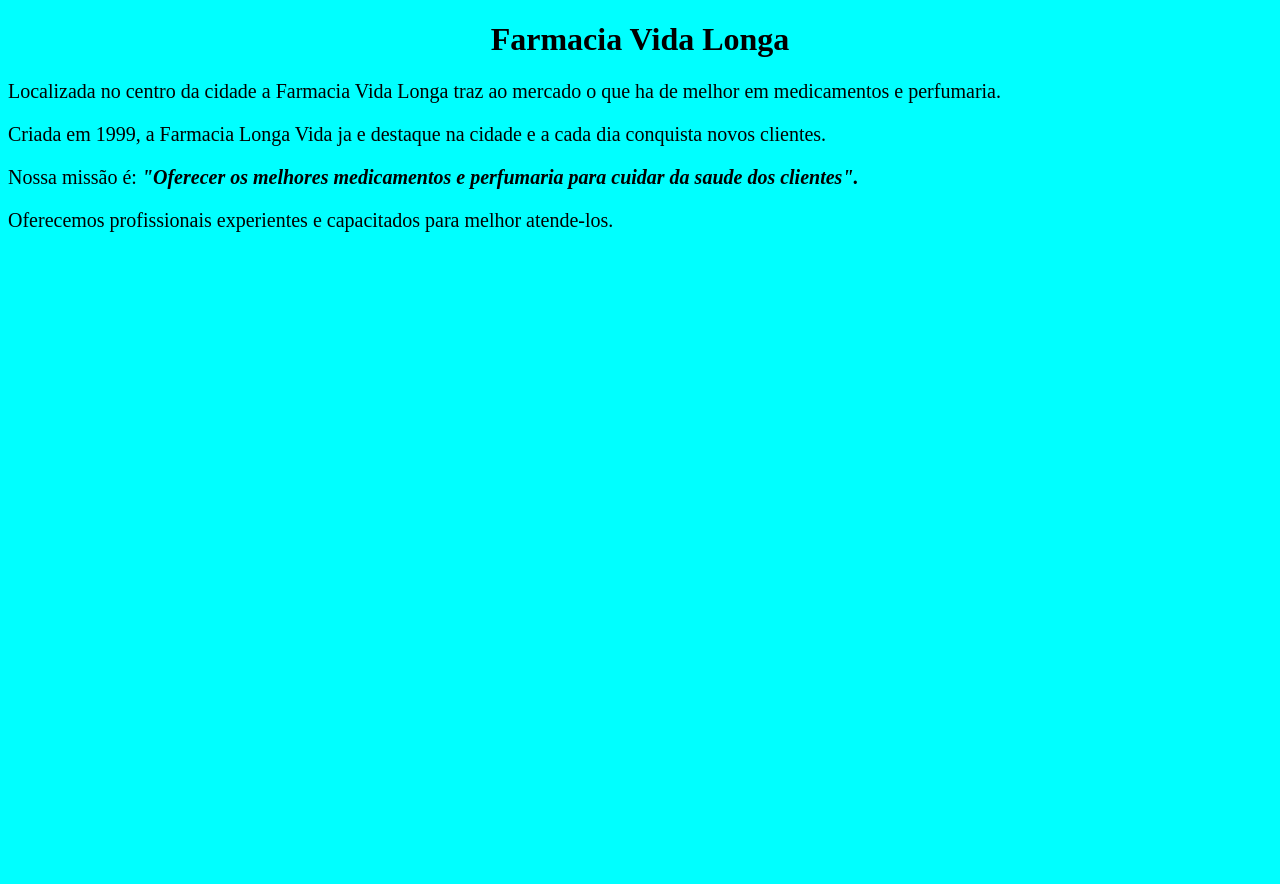
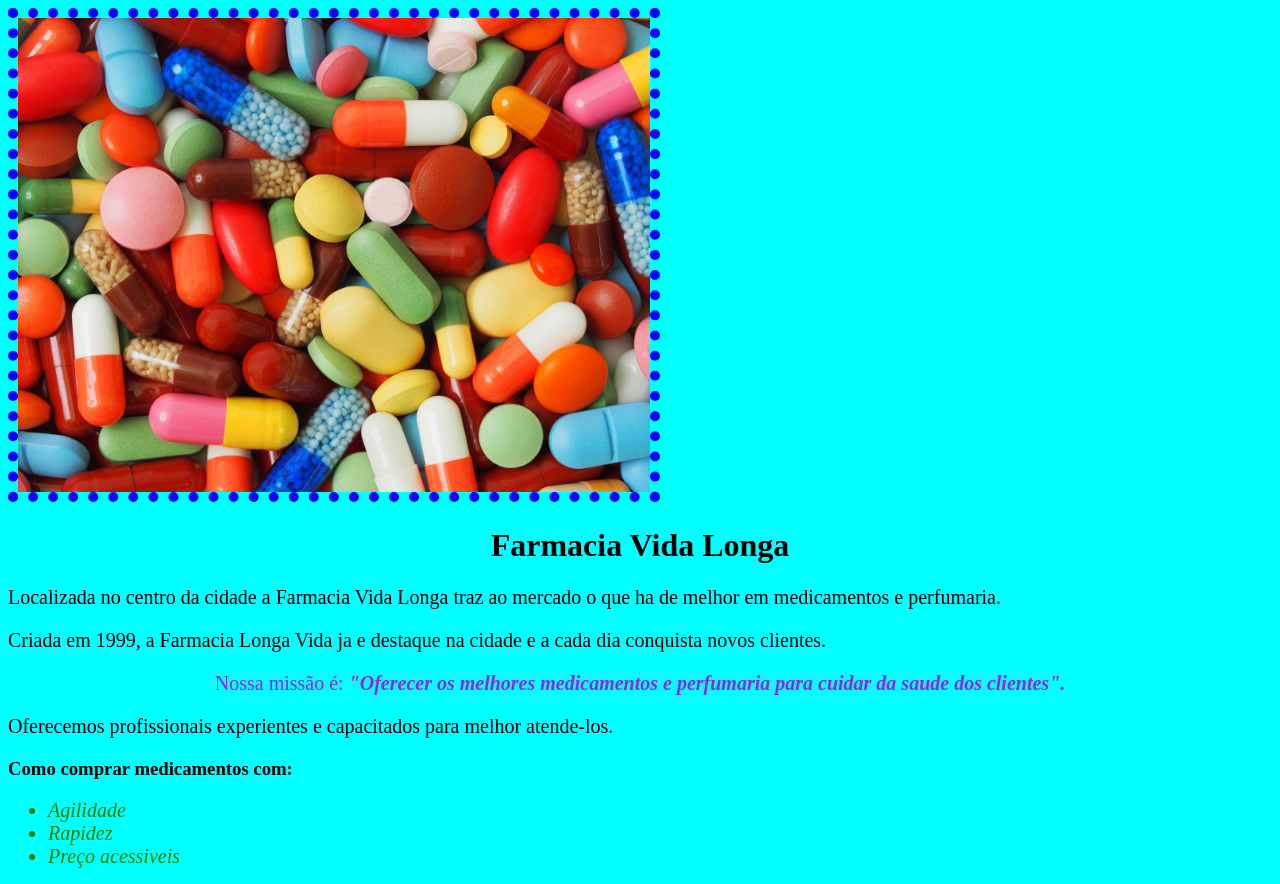
Before and after one commit to Pottira/GEprogramacao, a plain HTML site: page index1.html in a window 1280 px wide. Before the commit the page ends 800 px from the top, so only its background shows below. Drawn offline with Linux system fonts and the light colour scheme; a script that the page names is missing.

Commit message:
Atualizado 17-08

```diff
--- a/index1.html
+++ b/index1.html
@@ -8,13 +8,23 @@
     <link rel='stylesheet' href="style.css">
     <script src='main.js'></script>
 </head>
-
 <body>
+    <div>
+    <img id="imagem_principal"
+    src = "medicamentos.jpeg">
  <h1>Farmacia Vida Longa</h1>
  <p>Localizada no centro da cidade a Farmacia Vida Longa traz ao mercado o que ha de melhor em medicamentos e perfumaria.<p>
  <p>Criada em 1999, a Farmacia Longa Vida ja e destaque na cidade e a cada dia conquista novos clientes.<p>
- <p>Nossa missão é: <b><i>"Oferecer os melhores medicamentos e perfumaria para cuidar da saude dos clientes".</i></b></p>
+ <p id="A">Nossa missão é: <b><i>"Oferecer os melhores medicamentos e perfumaria para cuidar da saude dos clientes".</i></b></p>
  <p>Oferecemos profissionais experientes e capacitados para melhor atende-los.<p>
-
+ </div>
+ <div>
+<h3>Como comprar medicamentos com:</h3>
+<ul>
+    <li class="itens">Agilidade</li>
+    <li class="itens">Rapidez</li>
+    <li class="itens">Preço acessiveis</li>
+</ul>
+</div>
 </body>
 </html>
--- a/style.css
+++ b/style.css
@@ -1,5 +1,9 @@
 body {
     background-color: aqua;
+}
+#imagem_principal {
+    width: 50%;
+    border: 10px dotted blue;
 }
 h1 {
     text-align: center;
@@ -12,4 +16,20 @@ h2 {
     color: pink;
     text-align: center;
     font: 30px;
+    border: 5px solid pink;
+    padding: 10px;
+    margin: 30px;
 }
+P {
+    font-size: 20px;
+    text-align: justify;
+}
+#A{
+    text-align: center;
+    color: blueviolet;
+}
+.itens{
+    font-style: italic;
+    font-size: 20px;
+    color: green;
+}
```
Also changed, not shown: medicamentos.jpeg (added).
